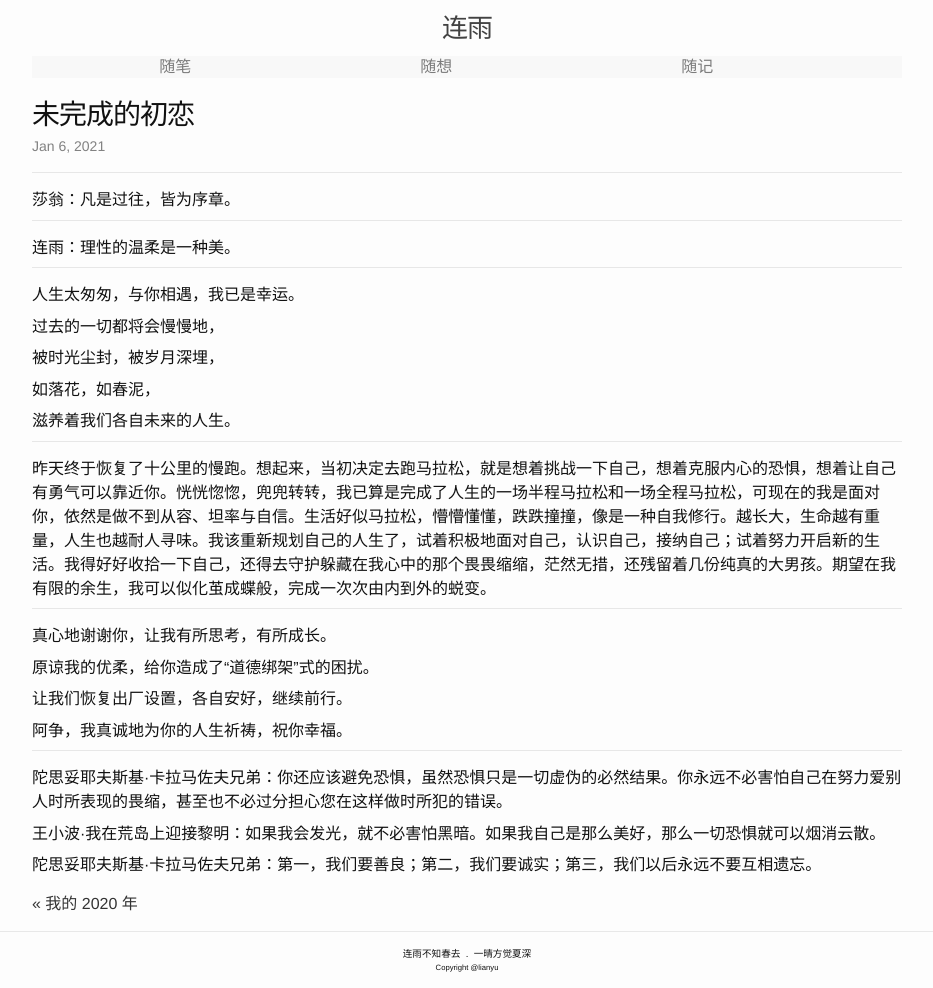
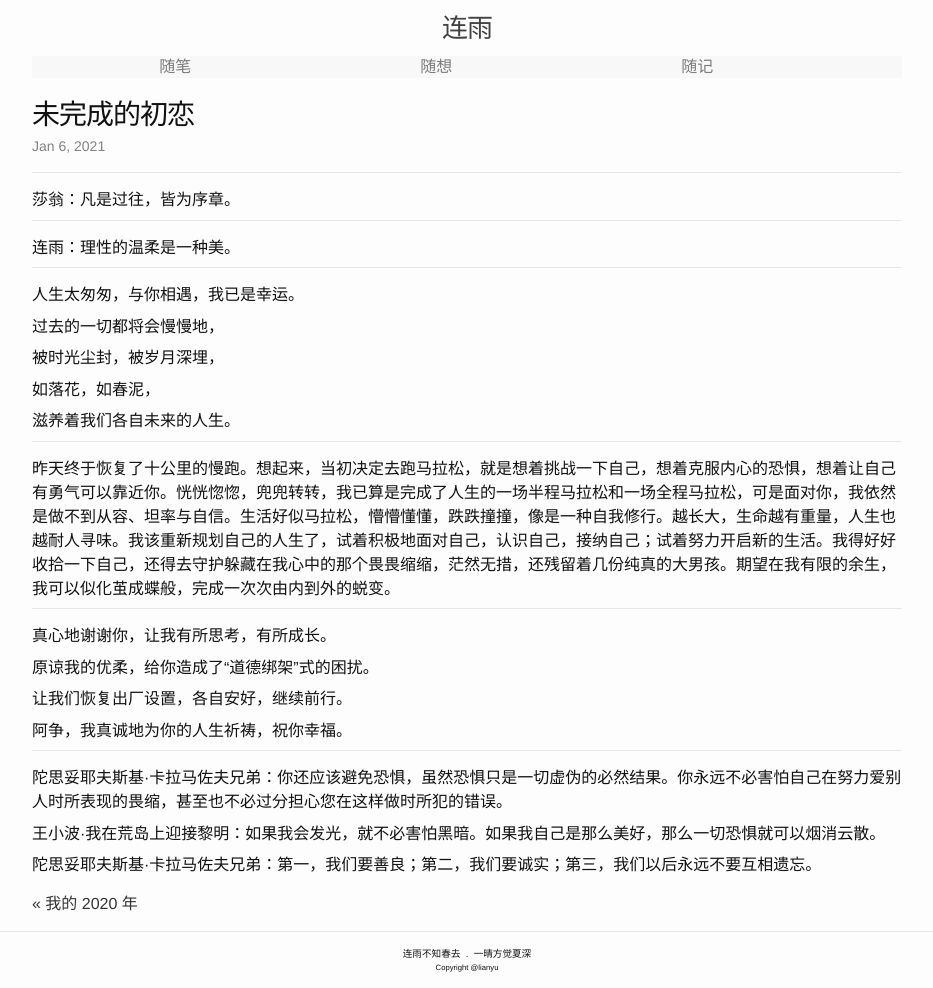
Before and after one commit to lianyu1115/lianyu, a Jekyll site: the page built from _journals/2021-01-06-未完成的初恋.md, in a window 1280 px wide. Shown: the whole page, without its empty margins (173-1106 px from the left). Built offline with Jekyll 4.4.1, drawn with Linux system fonts in a browser that asks for light colours.

Commit message:
Update 2021-01-06-未完成的初恋.md

```diff
--- a/_journals/2021-01-06-未完成的初恋.md
+++ b/_journals/2021-01-06-未完成的初恋.md
@@ -27,7 +27,7 @@
 
 - - -
 
-昨天终于恢复了十公里的慢跑。想起来，当初决定去跑马拉松，就是想着挑战一下自己，想着克服内心的恐惧，想着让自己有勇气可以靠近你。恍恍惚惚，兜兜转转，我已算是完成了人生的一场半程马拉松和一场全程马拉松，可现在的我是面对你，依然是做不到从容、坦率与自信。生活好似马拉松，懵懵懂懂，跌跌撞撞，像是一种自我修行。越长大，生命越有重量，人生也越耐人寻味。我该重新规划自己的人生了，试着积极地面对自己，认识自己，接纳自己；试着努力开启新的生活。我得好好收拾一下自己，还得去守护躲藏在我心中的那个畏畏缩缩，茫然无措，还残留着几份纯真的大男孩。期望在我有限的余生，我可以似化茧成蝶般，完成一次次由内到外的蜕变。
+昨天终于恢复了十公里的慢跑。想起来，当初决定去跑马拉松，就是想着挑战一下自己，想着克服内心的恐惧，想着让自己有勇气可以靠近你。恍恍惚惚，兜兜转转，我已算是完成了人生的一场半程马拉松和一场全程马拉松，可是面对你，我依然是做不到从容、坦率与自信。生活好似马拉松，懵懵懂懂，跌跌撞撞，像是一种自我修行。越长大，生命越有重量，人生也越耐人寻味。我该重新规划自己的人生了，试着积极地面对自己，认识自己，接纳自己；试着努力开启新的生活。我得好好收拾一下自己，还得去守护躲藏在我心中的那个畏畏缩缩，茫然无措，还残留着几份纯真的大男孩。期望在我有限的余生，我可以似化茧成蝶般，完成一次次由内到外的蜕变。
 
 - - -
 
```
